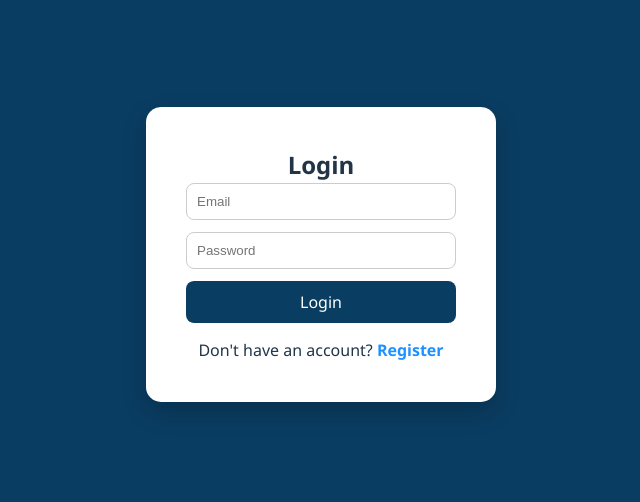
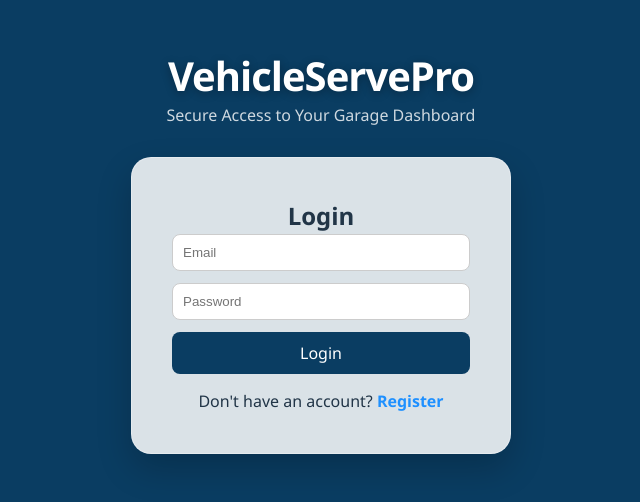
Before and after one commit to hetavantani-2205/VehicleServePro, a React (Vite) app in the folder frontend/: page / in a window 1280 px wide. Shown: the part 146-648 px from the top of the page, without its empty margins (319-959 px from the left). Built offline with nearby package versions, Linux system fonts and the light colour scheme.

Commit message:
css changes

```diff
--- a/frontend/src/components/Login.jsx
+++ b/frontend/src/components/Login.jsx
@@ -46,7 +46,18 @@ const [password, setPassword] = useState(localStorage.getItem("password") || "")
 
   return (
     <div style={styles.container}>
-      <div style={styles.card}>
+
+      <div style = {styles.contentWrapper}>
+
+
+          <div style={styles.titleContainer}>
+        <h1 style={styles.mainTitle}>VehicleServePro</h1>
+        <p style={styles.subtitle}>Secure Access to Your Garage Dashboard</p>
+
+
+        </div>
+
+       <div style={styles.card}>
         <h2>Login</h2>
 
         {error && <p style={styles.error}>{error}</p>}
@@ -84,13 +95,41 @@ const [password, setPassword] = useState(localStorage.getItem("password") || "")
             Register
           </span>
         </p>
+        </div>
       </div>
     </div>
   );
 }
 
 const styles = {
-  container: {
+
+  contentWrapper: {
+  display: 'flex',
+  flexDirection: 'column',
+  alignItems: 'center',
+  justifyContent: 'center',
+  width: '100%',
+  },
+
+    titleContainer: {
+  marginBottom: "30px",
+  textAlign: "center",
+},
+mainTitle: {
+  fontSize: "2.5rem",
+  fontWeight: "800",
+  color: "#ffffff",
+  textShadow: "0 2px 10px rgba(0,0,0,0.3)",
+  margin: "0",
+  letterSpacing: "-1px",
+},
+subtitle: {
+  fontSize: "1rem",
+  color: "rgba(255, 255, 255, 0.8)",
+  marginTop: "5px",
+},
+
+ container: {
     minHeight: "100vh",
     width: "100vw",
     background: "#0a3d62",
@@ -98,14 +137,18 @@ const styles = {
     justifyContent: "center",
     alignItems: "center",
   },
-  card: {
-    background: "white",
+card: {
+    background: 'rgba(255, 255, 255, 0.85)',
+    backdropFilter: 'blur(12px)',
+    WebkitBackdropFilter: 'blur(12px)',
+    border: '1px solid rgba(255, 255, 255, 0.3)',
     padding: "40px",
-    borderRadius: "15px",
-    width: "350px",
+    borderRadius: "20px",
+    width: "380px",
     textAlign: "center",
-    boxShadow: "0 10px 25px rgba(0,0,0,0.2)",
-  },
+    boxShadow: "0 15px 35px rgba(0, 0, 0, 0.2)",
+    transition: "transform 0.3s ease",
+},
   input: {
     width: "100%",
     padding: "10px",
@@ -113,6 +156,13 @@ const styles = {
     borderRadius: "8px",
     border: "1px solid #ccc",
   },
+  inputFocus: {
+
+    borderColor: '#1e90ff',
+    boxShadow: '0 0 8px rgba(30, 144, 255, 0.2)',
+    outline: 'none',
+},
+
   button: {
     width: "100%",
     padding: "10px",
```
